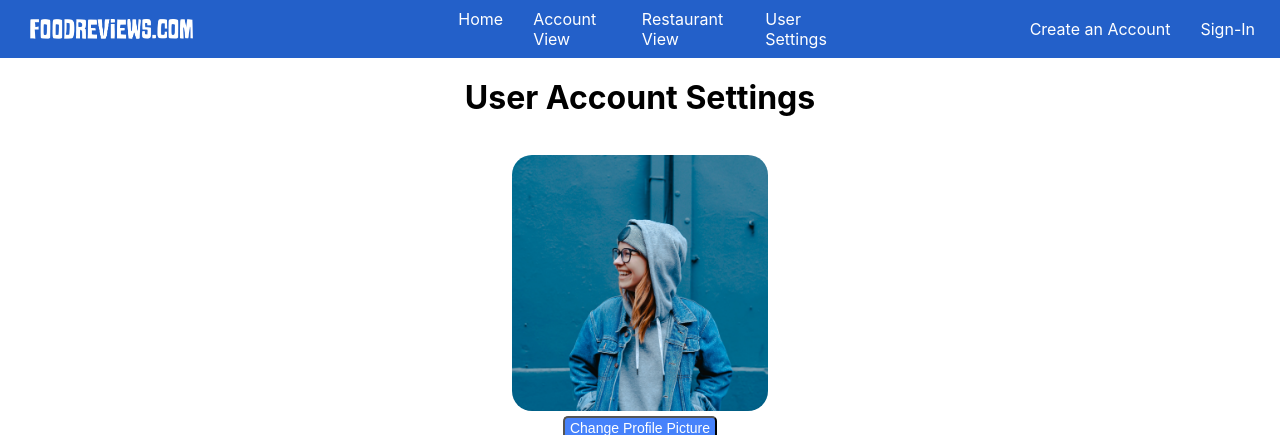
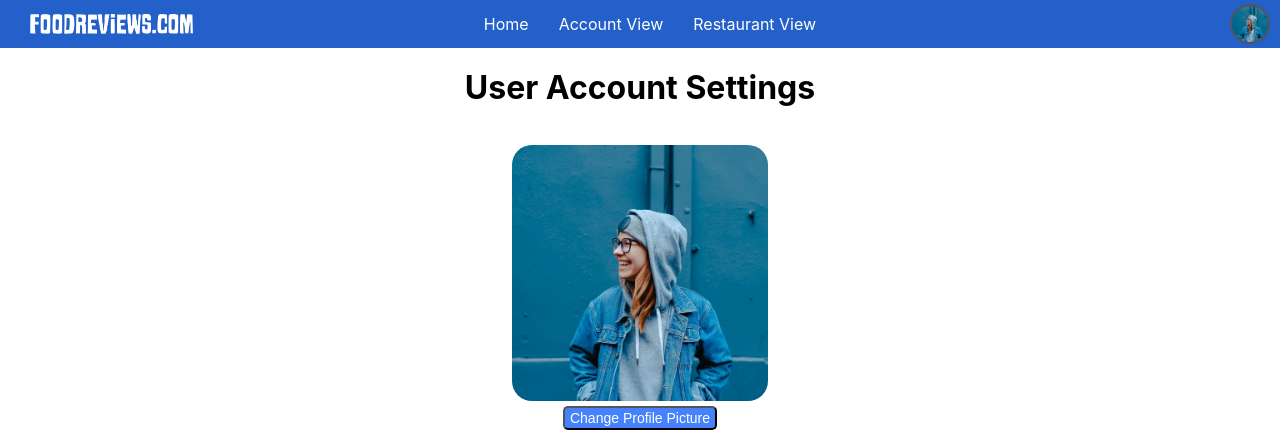
Before and after one commit to CHE-11/IS_4460_FinalProject, a PHP site: page /src/app/user_settings.php in a window 1280 px wide. Shown: the top 435 px of the page. Run offline with PHP 8.4, Linux system fonts and the light colour scheme; the visitor is signed in with stand-in values (Sample User, id 1); data comes from the database, SQL or seed files in the repository; data that the repository does not hold is empty.

Commit message:
Made changes to the header to allow for drop down.
Session change to check for login.

```diff
--- a/src/app/account_view.php
+++ b/src/app/account_view.php
@@ -3,7 +3,7 @@
   <title>User Account Settings</title>
   <link rel = "stylesheet" type = "text/css" href = "/src/css/main.css">
 </head>
-<div class="header"><?php include('header.html');?></div>
+<div class="header"><?php include_once 'check_login_status.php';?></div>
 <body>
 <!--   Profile picture and information -->
 <div style='justify-content: center; display: flex; gap:20px;'>
--- /dev/null
+++ b/src/app/check_login_status.php
@@ -0,0 +1,9 @@
+<?php
+  session_start();
+  if(isset($_SESSION['logged_in']) && $_SESSION['logged_in'] == true){
+    include('header_signed_in.php');
+  }
+  else {
+    include('header.html');
+  }
+?>
--- a/src/app/create_account.php
+++ b/src/app/create_account.php
@@ -6,8 +6,7 @@
     <title>NavBar</title>
     <link rel="stylesheet" href="/src/css/main.css">
 </head>
-  <div class="header"><?php include('header.html');?></div>
-
+<div class="header"><?php include_once 'check_login_status.php';?></div>
 
 <body>
   <div class='container' >
--- a/src/app/header.html
+++ b/src/app/header.html
@@ -9,7 +9,6 @@
       <li class="nav-item"><a href="/src/app/home.php">Home</a></li>
       <li class="nav-item"><a href="/src/app/account_view.php">Account View</a></li>
       <li class="nav-item"><a href="/src/app/restaurant_view.php">Restaurant View</a></li>
-      <li class="nav-item"><a href="/src/app/user_settings.php">User Settings</a></li>
     </ul>
   </div>
   <div style='flex:1'>
--- /dev/null
+++ b/src/app/header_signed_in.php
@@ -0,0 +1,45 @@
+<header>
+    <script>
+        function dropdown(){
+            document.getElementById("nav-dropdown").classList.toggle("show");
+        }
+        // // Close the dropdown menu if the user clicks outside of it
+        // window.onclick = function(event) {
+        //     if (!event.target.matches('.dropbtn')) {
+        //         var dropdowns = document.getElementsByClassName("dropdown-content");
+        //         var i;
+        //         for (i = 0; i < dropdowns.length; i++) {
+        //             var openDropdown = dropdowns[i];
+        //             if (openDropdown.classList.contains('show')) {
+        //                 openDropdown.classList.remove('show');
+        //             }
+        //         }
+        //     }
+        // }
+    </script>
+</header>
+
+<nav class="navbar">
+  <div style='flex:1'>
+    <a href="/src/app/home.php"><img class='logo' src="../resources/icons/FoodReviewsLogo-light.png"/></a>
+  </div>
+
+  <div style='flex:1'>
+    <ul style= 'justify-content: center;' class="nav-links">
+      <li class="nav-item"><a href="/src/app/home.php">Home</a></li>
+      <li class="nav-item"><a href="/src/app/account_view.php">Account View</a></li>
+      <li class="nav-item"><a href="/src/app/restaurant_view.php">Restaurant View</a></li>
+    </ul>
+  </div>
+  <div style='flex:1'>
+    <ul style= 'display:flex; justify-content: right;'>
+        <div class="dropdown">
+            <img onclick="dropdown()" class='small-user-icon'src="../resources/images/profile-pic.jpg"/>
+            <div id="nav-dropdown" class="dropdown-content">
+                <a href="user_settings.php">Settings</a>
+                <a style="color:red; text-decoration:underline;" href="logout.php">Logout</a>
+            </div>
+        </div>
+    </ul>
+  </div>
+</nav>
--- a/src/app/home.php
+++ b/src/app/home.php
@@ -11,8 +11,7 @@ it won't work well in replit
     <title>NavBar</title>
     <link rel="stylesheet" href="../../src/css/main.css">
 </head>
-<div class="header"><?php include('header.html');?></div>
-
+<div class="header"><?php include_once 'check_login_status.php';?></div>
 
 <!--
   Restaurant Name
--- a/src/app/login.php
+++ b/src/app/login.php
@@ -8,8 +8,7 @@
     <title>NavBar</title>
     <link rel="stylesheet" href="/src/css/main.css">
 </head>
-  <div class="header"><?php include('header.html');?></div>
-
+<div class="header"><?php include_once 'check_login_status.php';?></div>
 
 <body>
   <div class='container' >
@@ -69,7 +68,6 @@ if (isset($_POST['login'])){
     // Compare passwords
     if(password_verify($tmp_password,$passwordFromDB))
     {
-      session_start();
       $_SESSION['email'] = $tmp_email;
       $_SESSION['logged_in'] = true;
 
--- a/src/app/restaurant_view.php
+++ b/src/app/restaurant_view.php
@@ -5,7 +5,7 @@
     <link rel = "stylesheet" type = "text/css" href = "/src/css/main.css">
   </head>
   <body>
-  <div class="header"><?php include('header.html');?></div>
+  <div class="header"><?php include_once 'check_login_status.php';?></div>
 
   <div style='justify-content: center; display: flex;'>
     <div style = 'align-items: center' class='vertical-container'>
--- a/src/app/user_settings.php
+++ b/src/app/user_settings.php
@@ -3,7 +3,7 @@
   <title>User Account Settings</title>
   <link rel = "stylesheet" type = "text/css" href = "/src/css/main.css">
 </head>
-<div class="header"><?php include('header.html');?></div>
+<div class="header"><?php include_once 'check_login_status.php';?></div>
 <body>
   <div style='justify-content: center; display: flex;'>
     <div style = 'align-items: center' class='vertical-container'>
@@ -17,7 +17,6 @@
   <div style="align-items:center; margin-top:10px; margin-bottom:-15px;" class="flex-vertical-container">
     <?php
       require_once '../db/db_login.php';
-      session_start();
 
       if($_SESSION['logged_in'] == false){
         header("Location: login.php");
--- a/src/css/main.css
+++ b/src/css/main.css
@@ -365,11 +365,57 @@ nav {
   vertical-align: middle;
 }
 
+.small-user-icon {
+  max-width: 40px;
+  min-width: 40px;
+  max-height: 40px;
+  min-height: 40px;
+  vertical-align: middle;
+  border-radius: 20px;
+  border: #545454 solid 2px;
+}
+
+
+
 .navbar {
   display: flex;
   justify-content: space-between;
   align-items: center;
 }
+
+.dropdown{
+  display: inline-flex;
+  position: relative;
+  justify-content:end;
+}
+
+.dropdown-content {
+  display: none;
+  position: absolute;
+  width: 100px;
+  overflow: auto;
+  box-shadow: 0px 8px 16px 0px rgba(0,0,0,0.2);
+  top: 60px;
+}
+
+.dropdown:target .dropdown-content {
+  display: block;
+}
+
+.dropdown-content a {
+  display: block;
+  color: #000000;
+  padding: 5px;
+  text-decoration: none;
+}
+
+.dropdown-content a:hover {
+  color: #FFFFFF;
+  background-color: #00A4BD;
+}
+
+.show {display:block;}
+
 /* End of Header and NavStyling */
 /* --------------------------------- */
 
```
Also changed, not shown: src/app/logout.php (added, +7 -0 lines).
